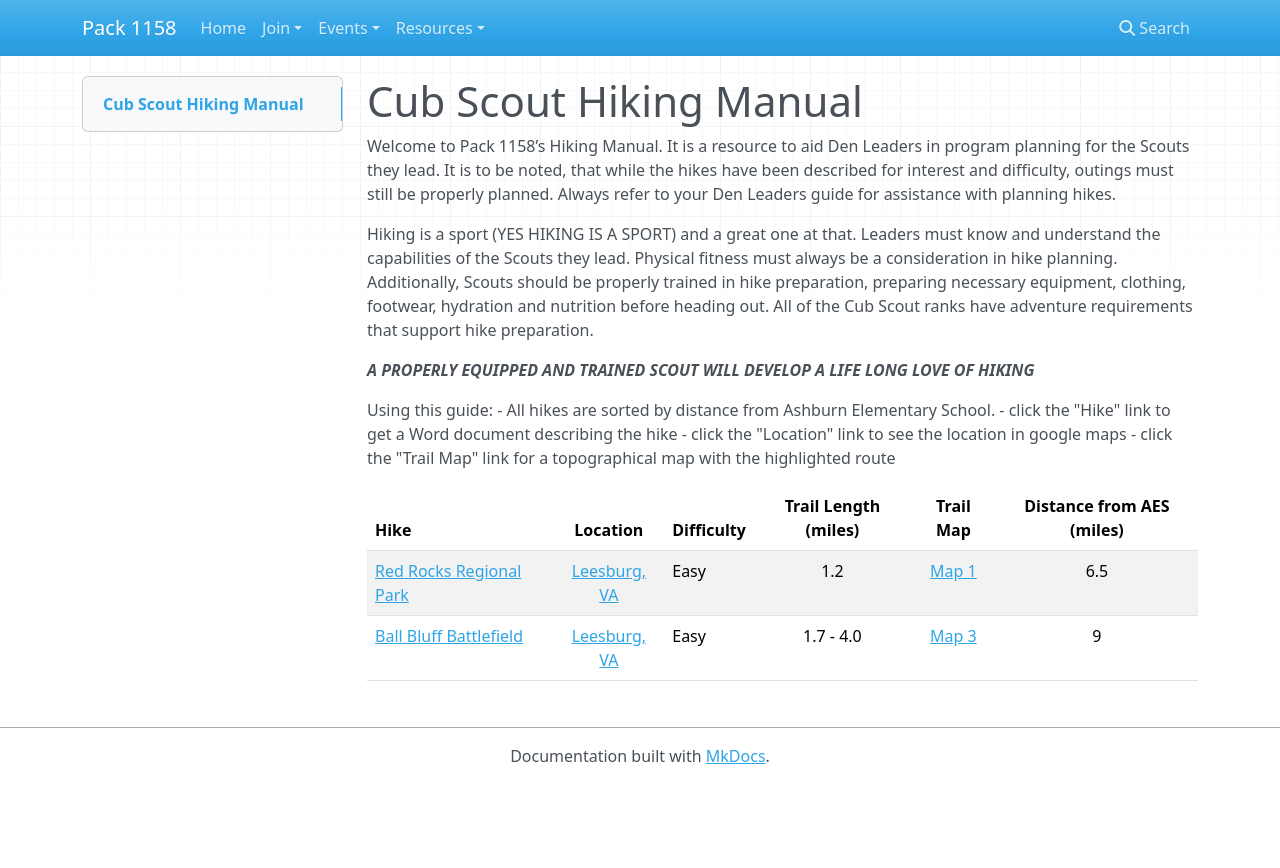
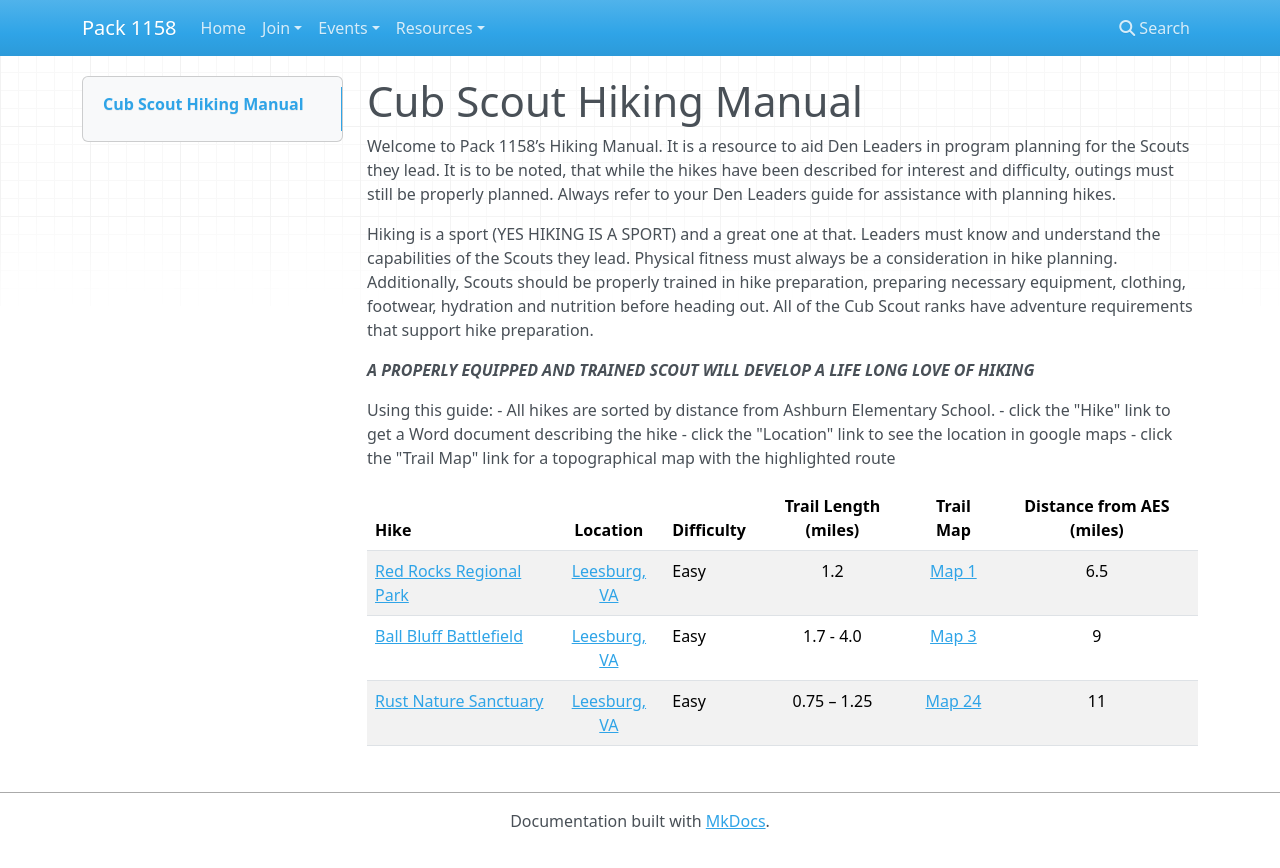
Before and after one commit to pack1158/pack1158.github.io, an MkDocs documentation site: the page built from docs/outdoors/hiking.md, in a window 1280 px wide. Shown: the top 868 px of the page. Built offline with MkDocs 1.6.1, drawn with Linux system fonts in a browser that asks for light colours; nearby versions of some CDN libraries; old or Windows-style settings are respelled for this version of MkDocs.

Commit message:
Update hiking.md

```diff
--- a/docs/outdoors/hiking.md
+++ b/docs/outdoors/hiking.md
@@ -4,7 +4,7 @@ Welcome to Pack 1158’s Hiking Manual. It is a resource to aid Den Leaders in p
 Hiking is a sport (YES HIKING IS A SPORT) and a great one at that. Leaders must know and understand the capabilities of the Scouts they lead. Physical fitness must always be a consideration in hike planning. Additionally, Scouts should be properly trained in hike preparation, preparing necessary equipment, clothing, footwear, hydration and nutrition before heading out. All of the Cub Scout ranks have adventure requirements that support hike preparation.
 
 ***A PROPERLY EQUIPPED AND TRAINED SCOUT WILL DEVELOP A LIFE LONG LOVE OF HIKING***
-
+##
 
 Using this guide:
 - All hikes are sorted by distance from Ashburn Elementary School.
@@ -16,3 +16,4 @@ Using this guide:
  ---- | :------: | ---------- | :----------: | :-------: | :---------------:
 [Red Rocks Regional Park](Red%20Rocks%20Hike1.docx)  |	[Leesburg, VA](https://goo.gl/maps/8cJeH6c84VEBmzQx5)  |	Easy |	1.2 |	[Map 1](RedRockMap1-1.pdf)	| 6.5
 [Ball Bluff Battlefield](Balls%20Bluff%20Hike3.docx)|	[Leesburg, VA](https://goo.gl/maps/azUUyzDnhqj7PaUE7)|	Easy |	1.7 - 4.0	| [Map 3](Balls%20Bluff%20Map3-1.pdf) |	9
+[Rust Nature Sanctuary](Rust%20Nature%20Sanctuary%20Hike%2024.docx)|	[Leesburg, VA](https://goo.gl/maps/Nhe11a2EFkFeD6Lj8)| 	Easy	|0.75 – 1.25  |	[Map 24](Rust%20Nature%20Sanctuary%20Map24-1.pdf)	| 11
```
